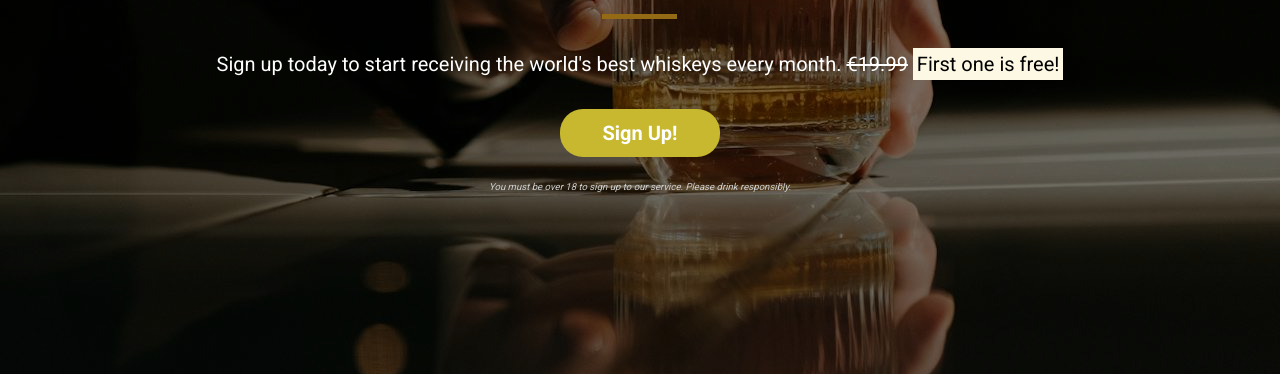
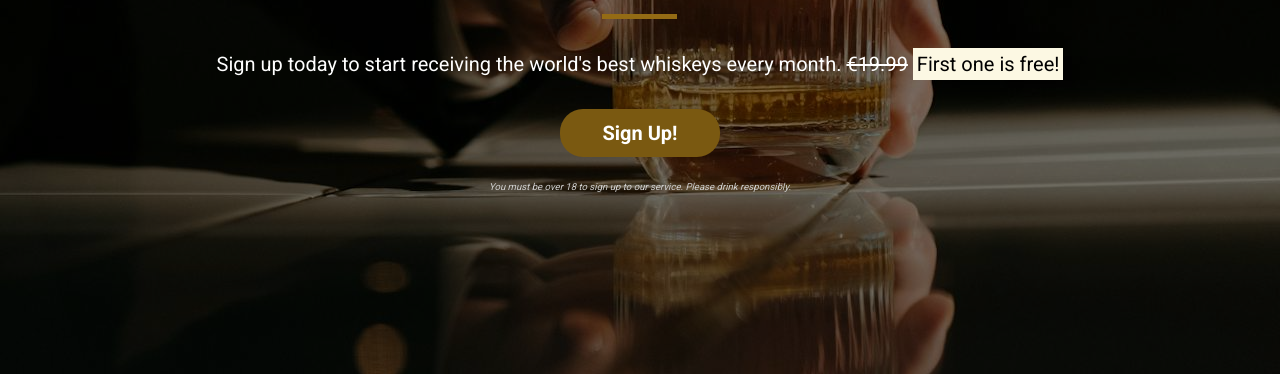
Before and after one commit to AnnieRho7/whiskey, a plain HTML site: page index.html in a window 1280 px wide. In both pictures the pointer is over the button "Sign Up!". Shown: the part 368-742 px from the top of the page. Drawn offline with nearby package versions, Linux system fonts and the light colour scheme.

Commit message:
colour update on btn for jumbotrhon

```diff
--- a/css/style.css
+++ b/css/style.css
@@ -93,6 +93,6 @@ body {
 .btn--red:active,
 .btn--red:focus,
 .btn--red:active:focus {
-    background-color: #c7b82f;
+    background-color: #7a5911;
     color: white;
 }
```
